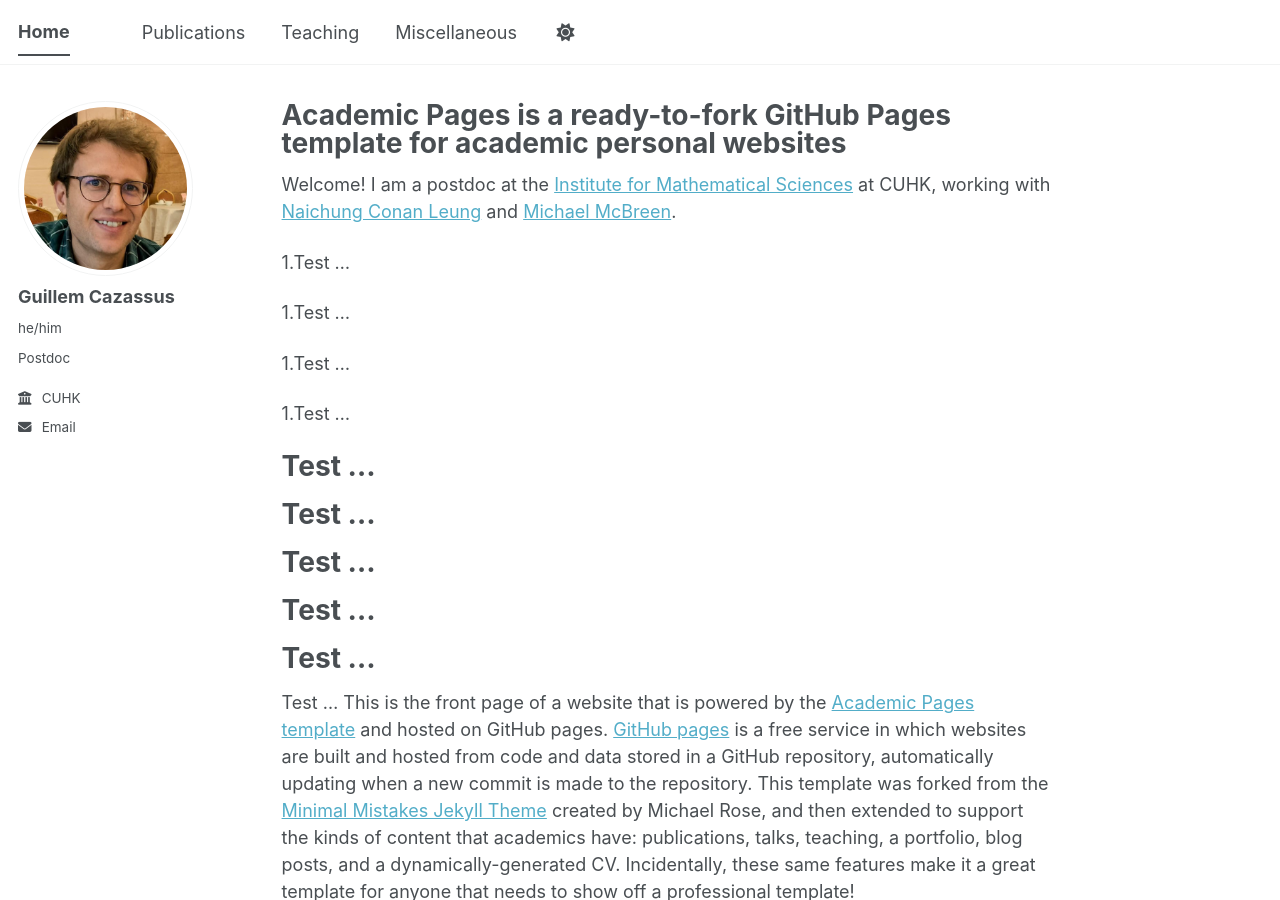
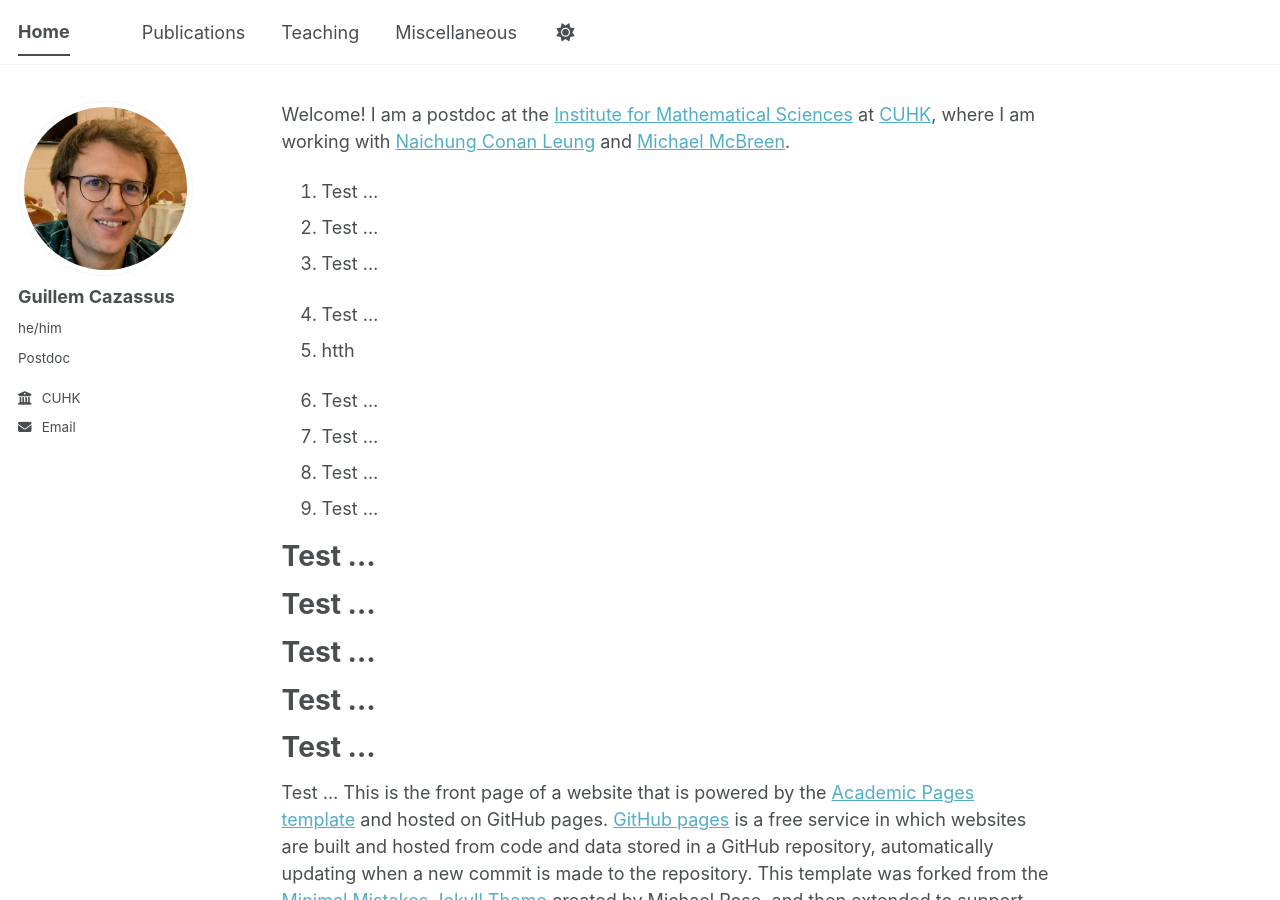
Before and after one commit to guillemcazassus/guillemcazassus, a Jekyll site: the page built from _pages/about.md, in a window 1280 px wide and 900 px high. Built offline with Jekyll 4.4.1, drawn with Linux system fonts in a browser that asks for light colours; a script bundle is joined from its source files by our own code; library files that are not in the unit come from our copies.

Commit message:
Update about.md

```diff
--- a/_pages/about.md
+++ b/_pages/about.md
@@ -1,23 +1,27 @@
 ---
 permalink: /
-title: "Academic Pages is a ready-to-fork GitHub Pages template for academic personal websites"
+#title: "Academic Pages is a ready-to-fork GitHub Pages template for academic personal websites"
 author_profile: true
 redirect_from:
   - /about/
   - /about.html
 ---
 
-Welcome! I am a postdoc at the [Institute for Mathematical Sciences](http://www.ims.cuhk.edu.hk/) at CUHK, working with [Naichung Conan Leung](https://www.math.cuhk.edu.hk/people/academic-staff/leung) and [Michael McBreen](https://sites.google.com/view/mmcbreen/home).
+Welcome! I am a postdoc at the [Institute for Mathematical Sciences](http://www.ims.cuhk.edu.hk/) at [CUHK](https://www.math.cuhk.edu.hk/), where I am working with [Naichung Conan Leung](https://www.math.cuhk.edu.hk/people/academic-staff/leung) and [Michael McBreen](https://sites.google.com/view/mmcbreen/home).
 
 
 
-1.Test ...
+1. Test ...
+1. Test ...
+1. Test ...
 
-1.Test ...
+1. Test ...
+2. htth
 
-1.Test ...
-
-1.Test ...
+1. Test ...
+1. Test ...
+1. Test ...
+1. Test ...
 
 
 Test ...
```
